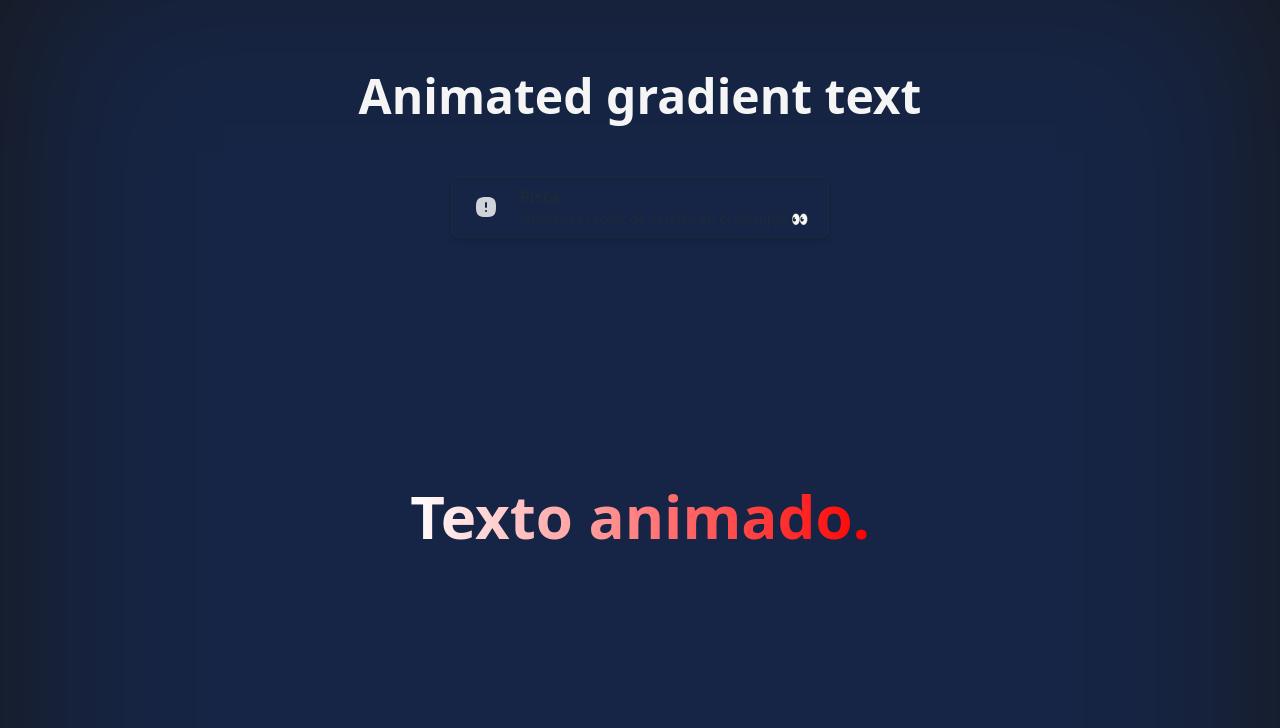
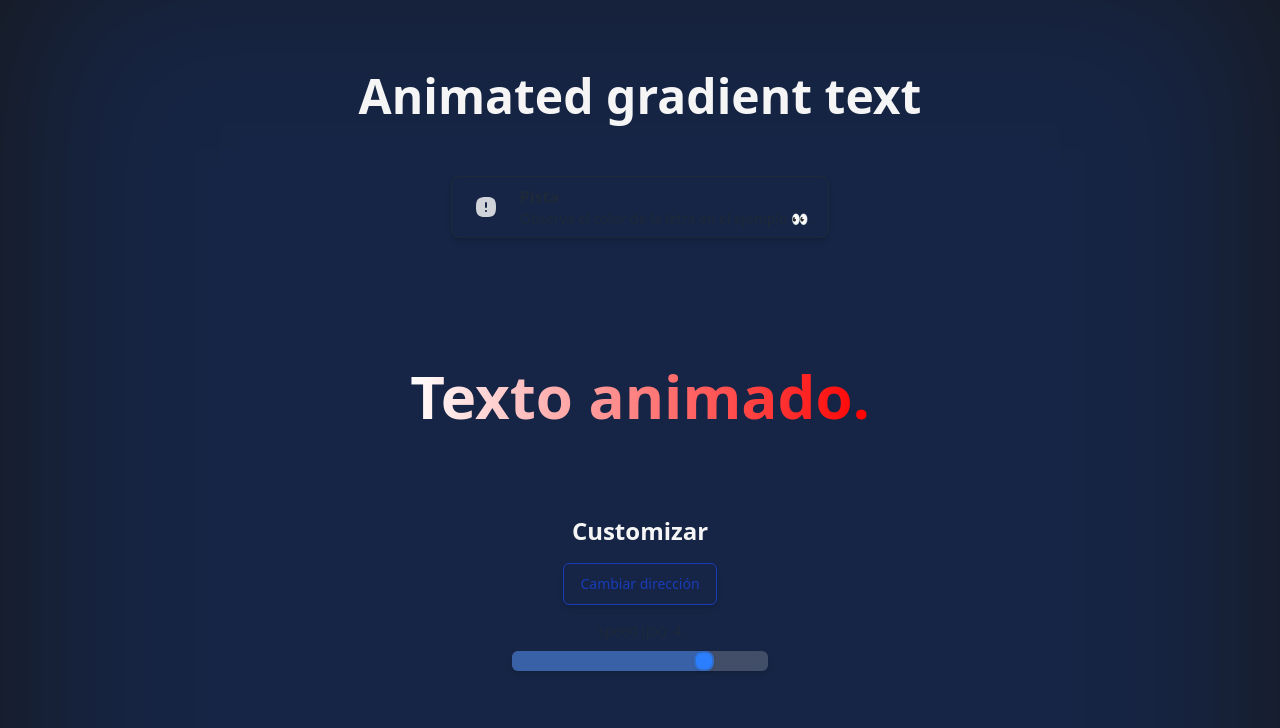
Before and after one commit to BrayanRamirezB/mictlancollection-dev, an Astro site: page /components/animated-gradient-text in a window 1280 px wide. Shown: the part 72-800 px from the top of the page. Built offline with nearby package versions, Linux system fonts and the light colour scheme; Astro itself is replaced by a stand-in of ours.

Commit message:
feat: add Customiza options for AnimatedGradietnText component

```diff
--- /dev/null
+++ b/src/components/demos/DemoAnimatedGradientText.jsx
@@ -0,0 +1,58 @@
+import { useState } from 'react'
+import AnimatedGradientText from '../AnimatedGradientText'
+import Slider from '../Slider'
+import Button from '../Button'
+
+function DemoAnimatedGradientText() {
+  const [direction, setDirection] = useState('to left')
+  const [speed, setSpeed] = useState(4)
+
+  const handleDirectionChange = () => {
+    if (direction === 'to left') {
+      setDirection('to right')
+    } else {
+      setDirection('to left')
+    }
+  }
+
+  return (
+    <div className='flex flex-col items-center justify-center my-30'>
+      <div className='not-prose'>
+        <AnimatedGradientText
+          text='Texto animado.'
+          colors={['#ff0000', '#fff', '#00ff00']}
+          className='text-6xl font-extrabold'
+          direction={direction}
+          speed={speed}
+        />
+      </div>
+
+      <div className='flex flex-col items-center justify-center pt-10'>
+        <h2 className='mb-4'>Customizar</h2>
+
+        <div className='flex flex-col items-center justify-center gap-4'>
+          <Button
+            color='primary'
+            variant='bordered'
+            onClick={handleDirectionChange}
+            className='hover:-translate-y-1 duration-300 ease-in-out'
+          >
+            Cambiar dirección
+          </Button>
+
+          <Slider
+            label='speed (px)'
+            color='primary'
+            thumbRadius='lg'
+            value={speed}
+            min={1}
+            max={5}
+            onChange={(value) => setSpeed(value)}
+          />
+        </div>
+      </div>
+    </div>
+  )
+}
+
+export default DemoAnimatedGradientText
--- a/src/content/components/animated-gradient-text.mdx
+++ b/src/content/components/animated-gradient-text.mdx
@@ -5,7 +5,7 @@ title: Animated gradient text
 import CodeBlock from '../../components/CodeBlock.jsx'
 import Alert from '../../components/Alert.jsx'
 import CustomTable from '../../components/Table/CustomTable.jsx'
-import AnimatedGradientText from '../../components/AnimatedGradientText.jsx'
+import DemoAnimatedGradientText from '../../components/demos/DemoAnimatedGradientText.jsx'
 
 <div className='flex items-center justify-center mx-auto not-prose'>
   <Alert
@@ -17,16 +17,7 @@ import AnimatedGradientText from '../../components/AnimatedGradientText.jsx'
   />
 </div>
 
-<div className='flex flex-col items-center justify-center mt-60 mb-60 not-prose'>
-  <AnimatedGradientText
-    text='Texto animado.'
-    colors={['#ff0000', '#fff', '#00ff00']}
-    className='text-6xl font-extrabold'
-    direction='to left'
-    speed={4}
-    client:load
-  />
-</div>
+<DemoAnimatedGradientText client:load />
 
 ## Ejemplo de uso
 
```
